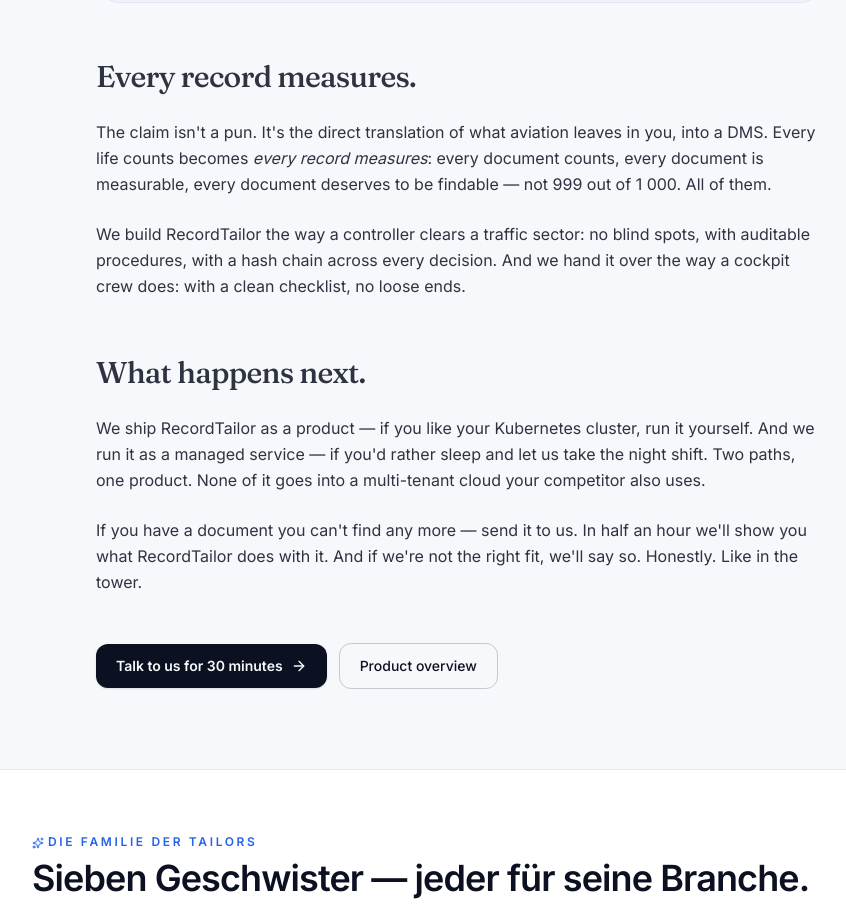
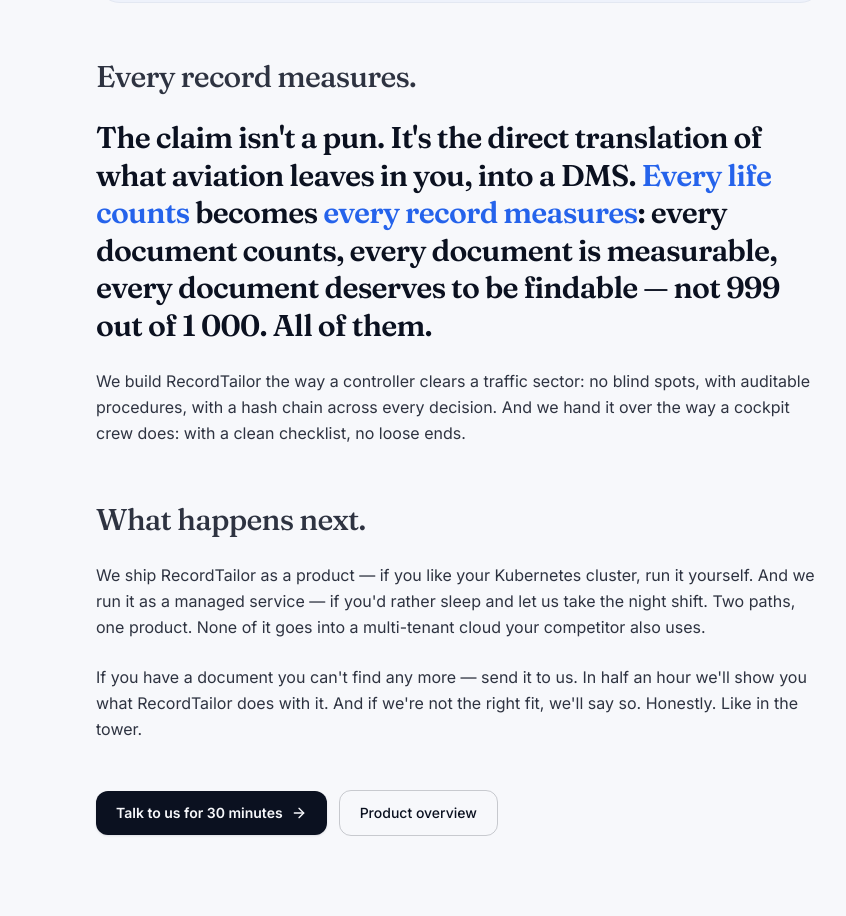
Before and after one commit to clouddnagmbh/recordtailor-website, a Next.js app: page /story in a window 1280 px wide. Shown: the part 4988-5904 px from the top of the page, without its empty margins (180-1026 px from the left). Built offline with nearby package versions, Linux system fonts and the light colour scheme; no server answers.

Commit message:
story: Every-record-measures-Absatz als Pull-Statement (Serif 2xl/3xl, gold)

```diff
--- a/app/story/page.tsx
+++ b/app/story/page.tsx
@@ -154,12 +154,13 @@
             Every record measures.
           </h2>
 
-          <p>
+          <p className="font-serif text-2xl font-semibold leading-[1.25] tracking-tight text-foreground sm:text-3xl">
             Der Claim ist kein Wortspiel. Er ist die direkte Übersetzung
-            dessen, was man aus der Aviation mitnimmt, ins DMS. Every life
-            counts wird zu <em>every record measures</em>: jedes Dokument
-            zählt, jedes Dokument ist messbar, jedes Dokument gehört
-            gefunden — nicht 999 von 1 000. Alle.
+            dessen, was man aus der Aviation mitnimmt, ins DMS.{" "}
+            <span className="text-gold">Every life counts</span> wird zu{" "}
+            <span className="text-gold">every record measures</span>:
+            jedes Dokument zählt, jedes Dokument ist messbar, jedes
+            Dokument gehört gefunden — <em className="not-italic">nicht 999 von 1 000. Alle.</em>
           </p>
 
           <p>
@@ -582,12 +583,14 @@
             Every record measures.
           </h2>
 
-          <p>
+          <p className="font-serif text-2xl font-semibold leading-[1.25] tracking-tight text-foreground sm:text-3xl">
             The claim isn't a pun. It's the direct translation of what
-            aviation leaves in you, into a DMS. Every life counts becomes{" "}
-            <em>every record measures</em>: every document counts, every
-            document is measurable, every document deserves to be
-            findable — not 999 out of 1 000. All of them.
+            aviation leaves in you, into a DMS.{" "}
+            <span className="text-gold">Every life counts</span> becomes{" "}
+            <span className="text-gold">every record measures</span>:
+            every document counts, every document is measurable, every
+            document deserves to be findable —{" "}
+            <em className="not-italic">not 999 out of 1 000. All of them.</em>
           </p>
 
           <p>
```
